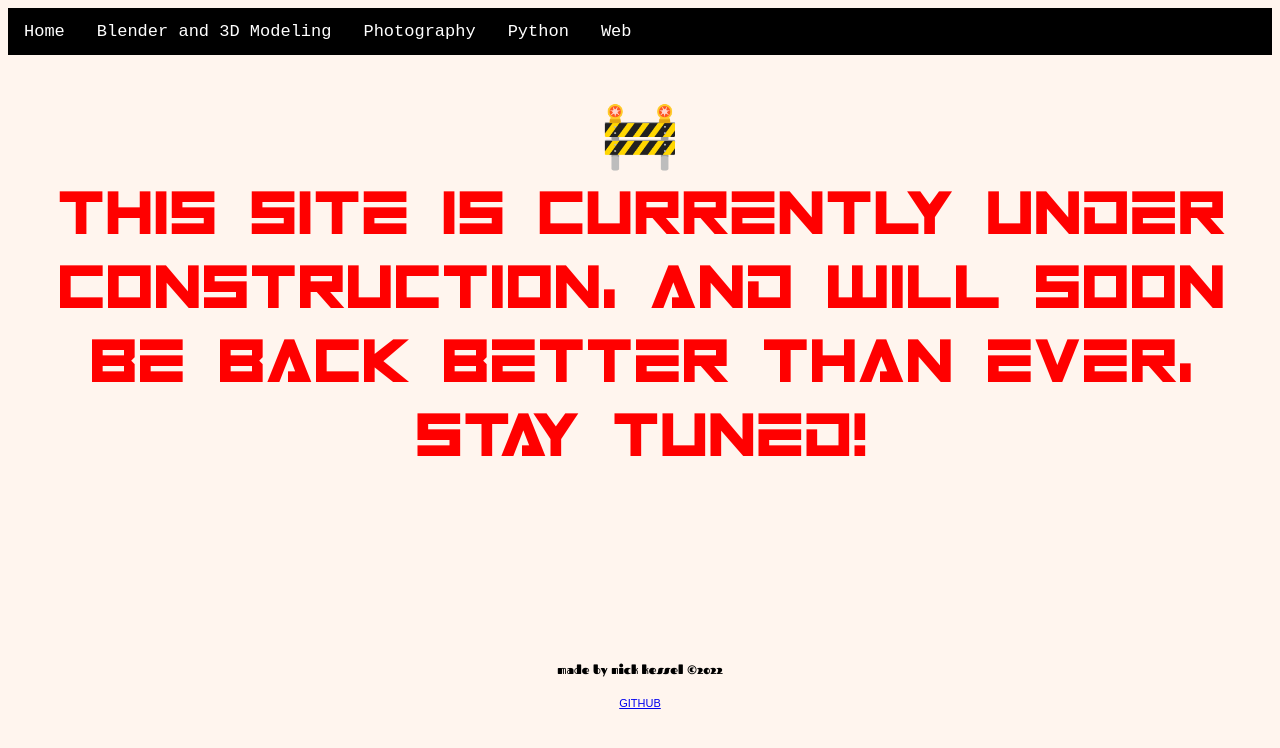
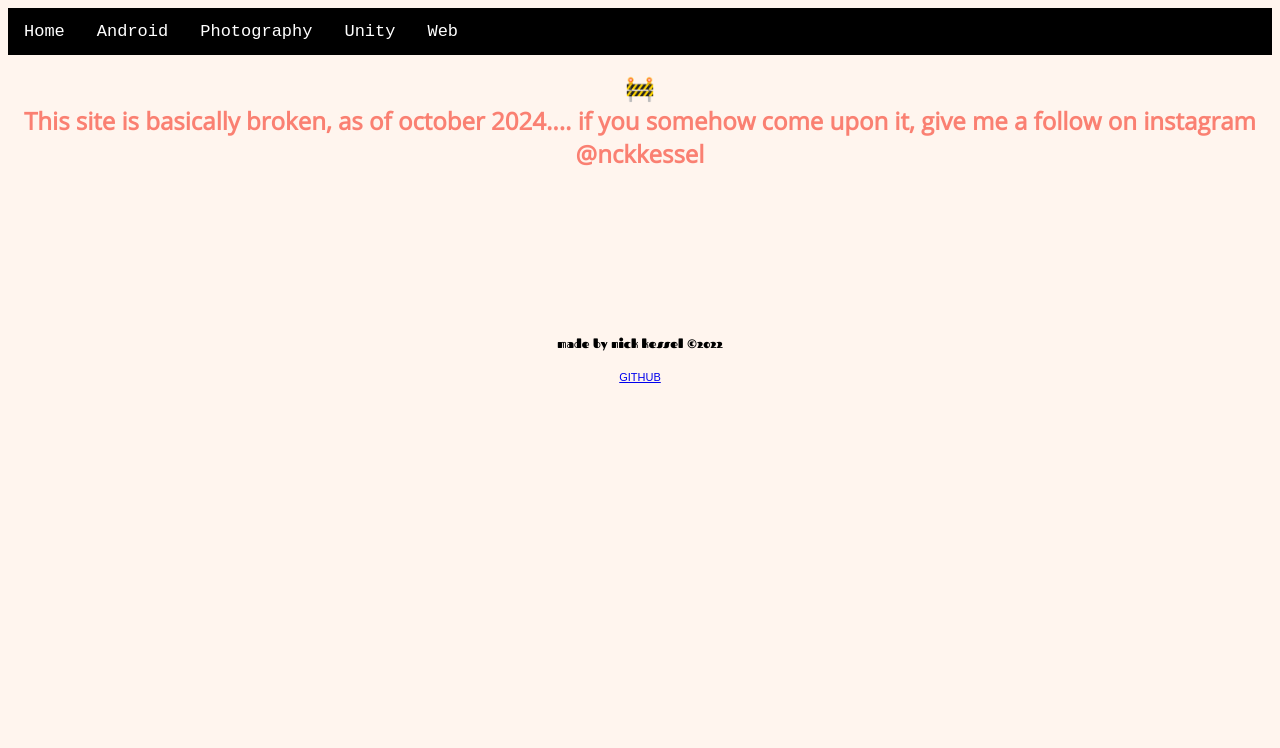
Before and after one commit to nickkessel/nickkessel.github.io, a plain HTML site: page index.html in a window 1280 px wide. Drawn offline with Linux system fonts and the light colour scheme.

Commit message:
making a couple little changes

```diff
--- a/index.html
+++ b/index.html
@@ -10,13 +10,13 @@
 
     <div class="topnav">
       <a class="active" href= "index.html">Home</a>
-      <a href="blender.html">Blender and 3D Modeling</a>
+      <a href="android.html">Android</a>
       <a href="photography.html">Photography</a>
-      <a href="python.html">Python</a>
+      <a href="unity.html">Unity</a>
       <a href="web.html">Web</a>
     </div>
     <h1 class="mainheading">
-      🚧<br> This site is currently under construction, and will soon be back better than ever, stay tuned!
+      🚧<br> This site is basically broken, as of october 2024.... if you somehow come upon it, give me a follow on instagram @nckkessel
     </h1>
       <!--<p class="textp">
         Hi, my name is Nick, and I am a student and developer.
--- a/stylesheet.css
+++ b/stylesheet.css
@@ -22,9 +22,9 @@ body {
 }
 .mainheading {
   text-align: center;
-  color: red;
-  font-family:futuristic;
-  font-size: 400%;
+  color: salmon;
+  font-family:openSans;
+  font-size: 150%;
 }
 p.textp {
   text-align: center;
```
